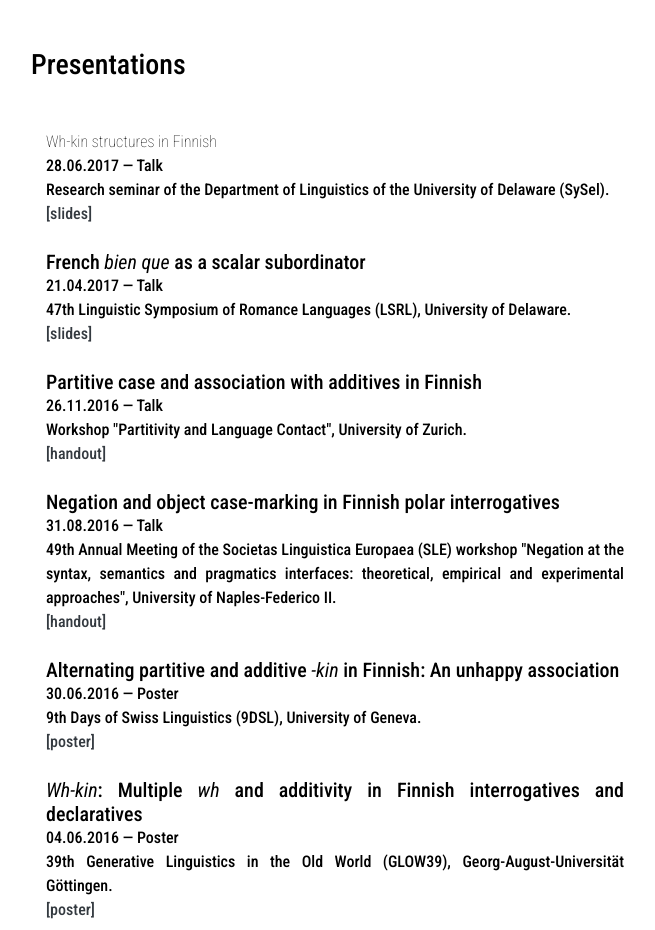
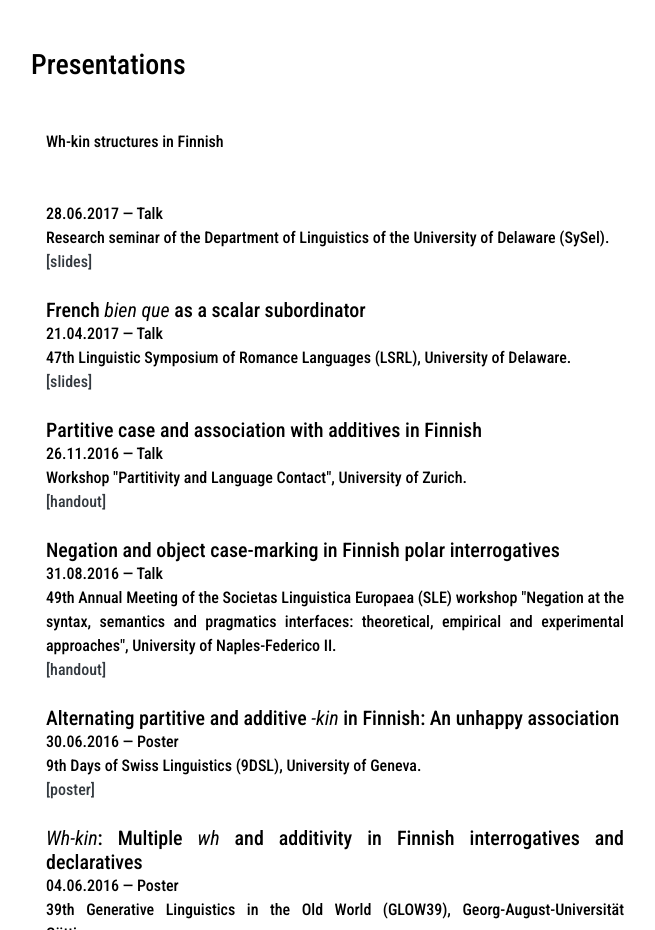
Before and after one commit to lohiniva/lohiniva.github.io, a website with bundled scripts: page index.html in a window 1280 px wide. Shown: the part 800-1730 px from the top of the page, without its empty margins (289-944 px from the left). Built offline with nearby package versions, Linux system fonts and the light colour scheme.

Commit message:
Update index.html

```diff
--- a/index.html
+++ b/index.html
@@ -140,7 +140,7 @@
           <div class="resume-item d-flex flex-column flex-md-row mb-2">
             <div class="resume-content mr-auto col-lg-8">
               <!--h5 class="mb-0">Wh-kin structures in Finnish</h5-->
-		    <div class="subheading4 mb-0">Wh-kin structures in Finnish</div>
+		    <div class="subheading5 mb-5">Wh-kin structures in Finnish</div>
 			<div class="subheading5 mb-0">28.06.2017 &mdash; Talk</div>
               		<div class="subheading5 mb-0">Research seminar of the Department of Linguistics of the University of Delaware (SySel).</div>
 		 	<div class="subheading5 mb-3"> <a href="docs/sysel_2017_whkin.pdf">[slides]</a></div>
```
